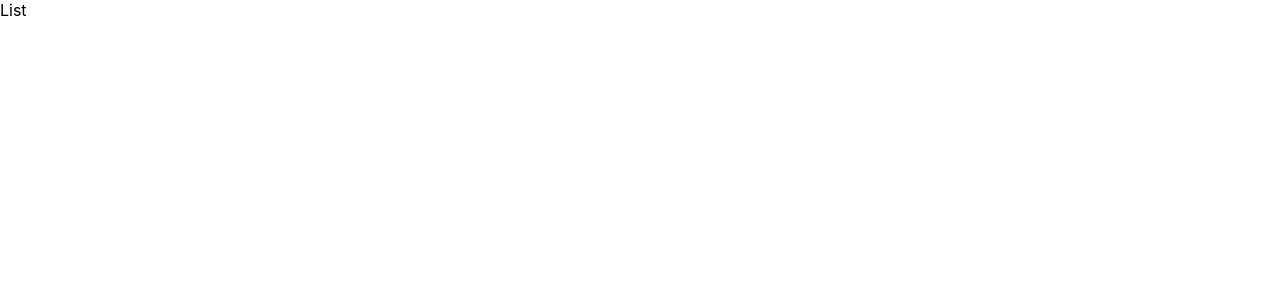
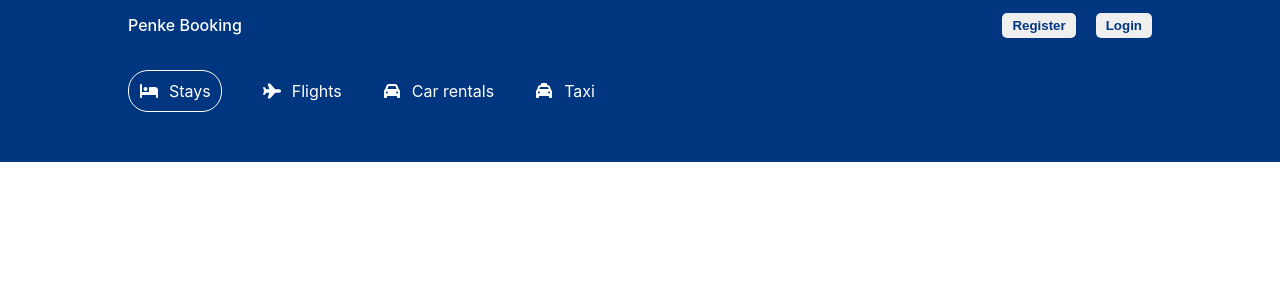
Before and after one commit to GabrielPenke292/booking, a React (Create React App) app: page /hotels in a window 1280 px wide. Shown: the top 300 px of the page. Built offline with nearby package versions, Linux system fonts and the light colour scheme.

Commit message:
finishing header

```diff
--- a/src/components/header/Header.jsx
+++ b/src/components/header/Header.jsx
@@ -7,7 +7,7 @@
 import 'react-date-range/dist/theme/default.css';
 import { format } from 'date-fns';
 
-export const Header = () => {
+export const Header = ({ type }) => {
     const [openDate, setOpenDate] = useState(false);
     const [openOptions, setOpenOptions] = useState(false);
     const [options, setOptions] = useState({
@@ -34,7 +34,7 @@
     }
     return (
         <div className="header">
-            <div className="headerContainer">
+            <div className={type === 'list' ? 'headerContainer listMode' : 'headerContainer'}>
                 <div className="headerList">
                     <div className="headerListItem active">
                         <FontAwesomeIcon icon={faBed} />
@@ -53,6 +53,8 @@
                         <span>Taxi</span>
                     </div>
                 </div>
+                {type !== 'list' &&
+                    <>
                         <div className="headerTitle">A lifetime of discounts? It's Genius.</div>
                         <p className="headerDesc">
                             Get rewarded for your travels - unlock instant savings of 10% or more with a free PenkeBooking account
@@ -110,7 +112,7 @@
                                 <button className="headerBtn">Search</button>
                             </div>
                         </div>
-
+                    </>}
             </div>
         </div>
     )
--- a/src/components/header/header.css
+++ b/src/components/header/header.css
@@ -10,6 +10,10 @@
     width: 100%;
     max-width: 1024px;
     margin: 20px 0px 100px 0px;
+}
+
+.listMode{
+    margin: 20px 0px 0px 0px;
 }
 
 .headerList{
--- a/src/pages/list/List.jsx
+++ b/src/pages/list/List.jsx
@@ -1,7 +1,12 @@
 import React from 'react'
+import { Navbar } from '../../components/navbar/Navbar'
+import { Header } from '../../components/header/Header'
 
 export const List = () => {
   return (
-    <div>List</div>
+    <div>
+      <Navbar />
+      <Header type='list' />
+    </div>
   )
 }
```
Lines whose indentation alone changed are shown as unchanged.
